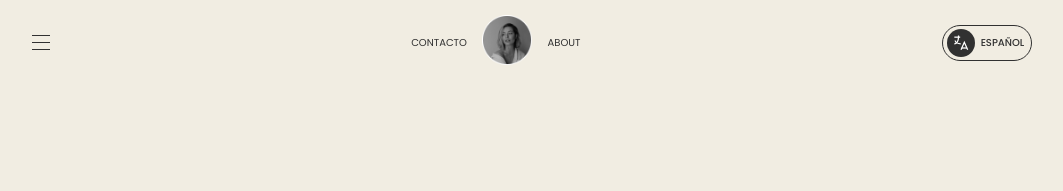
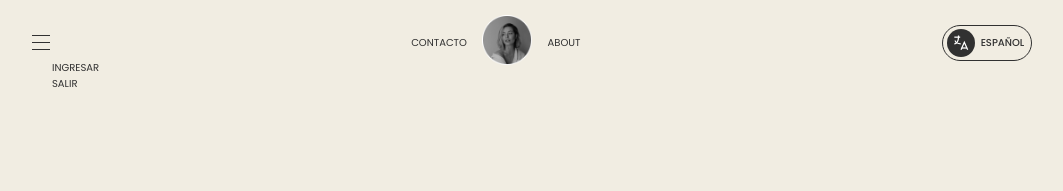
Before and after one commit to JONAAVILA/natural-harmony, a React (Vite) app: page / in a window 1280 px wide. Shown: the top 191 px of the page, without its empty margins (108-1171 px from the left). Built offline with nearby package versions, Linux system fonts and the light colour scheme.

Commit message:
animate button fixed

```diff
--- a/src/components/button/buttonMenu/ButtonMenu.jsx
+++ b/src/components/button/buttonMenu/ButtonMenu.jsx
@@ -10,9 +10,13 @@ const ButtonMenu = ()=>{
 
     return(
        <div onClick={handleToggle} className='box_menu' >
-           <span className={`dot top ${toggle}`} />
-           <span className={`dot mid${toggle}`}/>
-           <span className={`dot end${toggle} `} />
+            <div className='box_links' >
+                <a href="">INGRESAR</a>
+                <a href="">SALIR</a>
+            </div>
+            <span className={`dot top ${toggle}`} />
+            <span className={`dot mid${toggle}`}/>
+            <span className={`dot end${toggle} `} />
        </div>
     )
 }
--- a/src/components/button/buttonMenu/buttonMenu.css
+++ b/src/components/button/buttonMenu/buttonMenu.css
@@ -1,4 +1,5 @@
 .box_menu{
+    position: relative;
     display: flex;
     flex-direction: column;
     align-items: center;
@@ -6,13 +7,27 @@
     width: 18px;
     height: 26px;
 }
+.box_links{
+    position: absolute;
+    display: flex;
+    flex-direction: column;
+    width: 100px;
+    height: 100px;
+    top: 30px;
+    left: 20px;
+    overflow: hidden;
+    a{
+        font-weight:400;
+        font-size: 10px;
+    }
+}
 .dot{
     width: 18px;
     height: 1px;
     background-color: #313131;
 }
 .top{
-    animation: rotate_out 200ms linear forwards;
+    animation: rotate_out 500ms linear forwards;
 }
 .midfalse{
     animation: rotate_mid_out 200ms linear forwards;
@@ -43,12 +58,16 @@
     }
 }
 @keyframes rotate_out {
-    from{
-        transform: rotate(90deg);
+    0%{
+        transform: rotate(90deg) translateX(55px);
+        width: 80px;
     }
-    to{
-        transform: rotate(0deg);
-        width: 18;
+    50%{
+        transform: rotate(90deg) translateX(0);
+        width: 18px;
+    }
+    100%{
+        transform: rotate(0) translateX(0);
     }
 }
 @keyframes rotate_mid_in {
```
